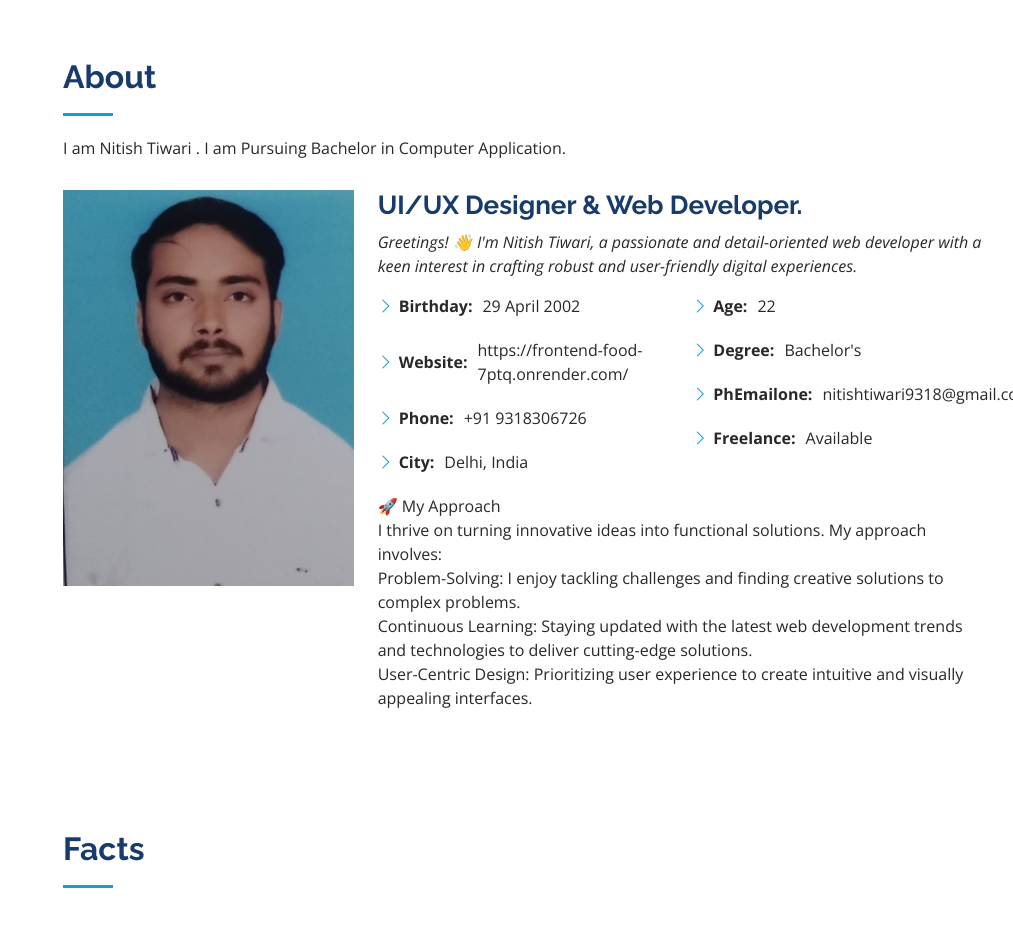
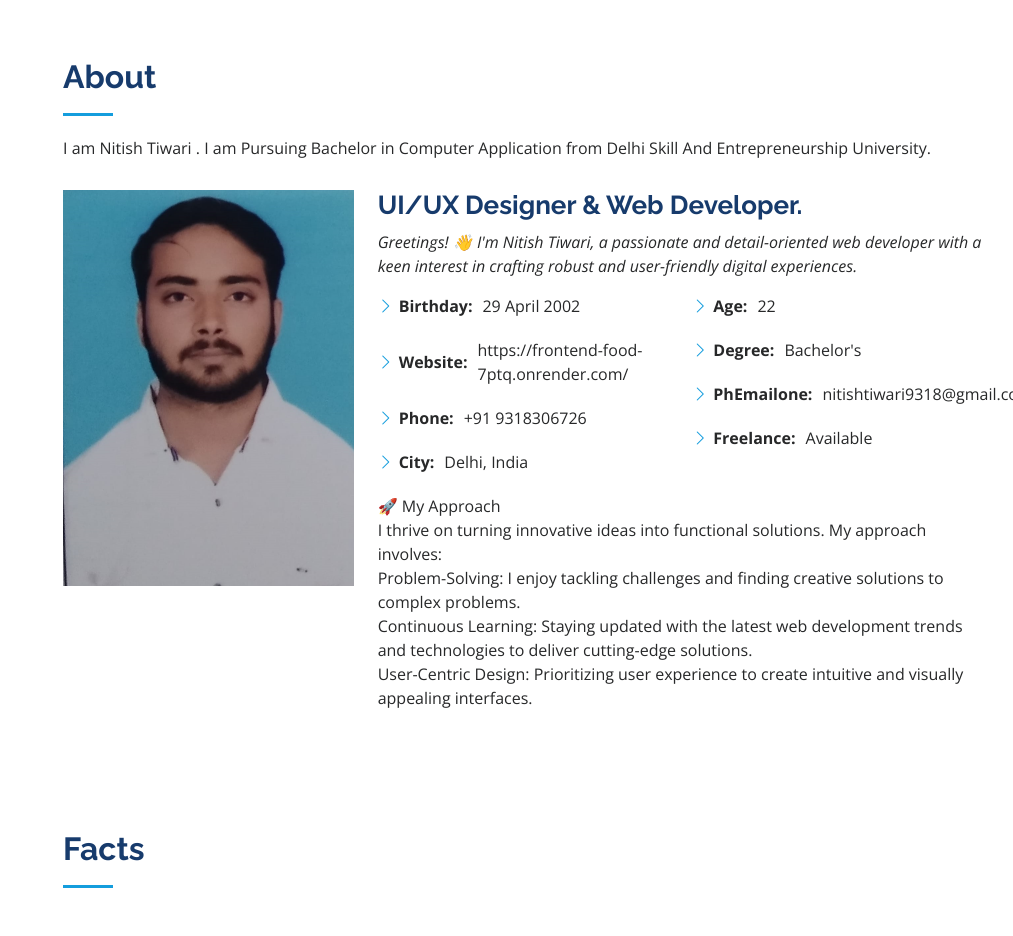
Before and after one commit to NitishTiwari25/nitish_portfolio, a plain HTML site: page index.html in a window 1280 px wide. Shown: the part 802-1738 px from the top of the page, without its empty margins (267-1280 px from the left). Drawn offline with nearby package versions, Linux system fonts and the light colour scheme.

Commit message:
Update index.html

```diff
--- a/index.html
+++ b/index.html
@@ -79,7 +79,7 @@
 
         <div class="section-title">
           <h2>About</h2>
-          <p>I am Nitish Tiwari . I am Pursuing Bachelor in Computer Application. </p>
+          <p>I am Nitish Tiwari . I am Pursuing Bachelor in Computer Application from Delhi Skill And Entrepreneurship University. </p>
         </div>
 
         <div class="row">
```
